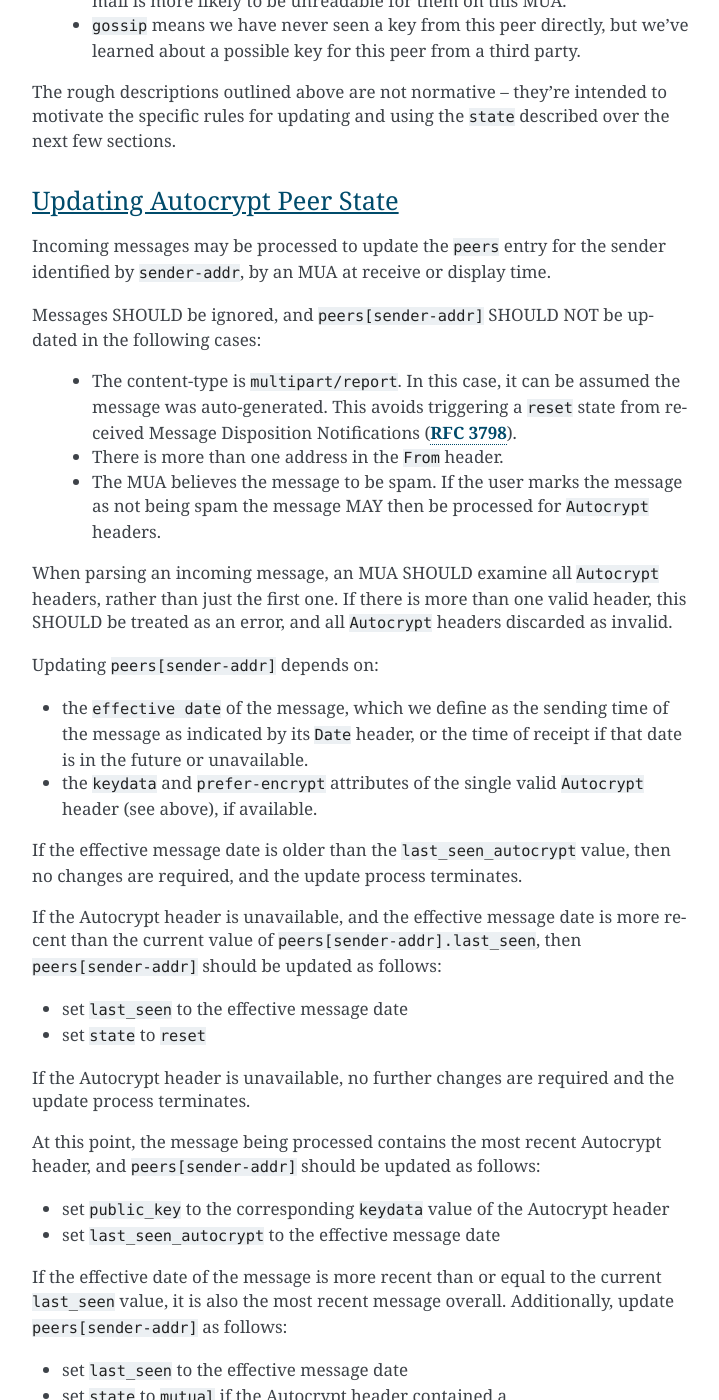
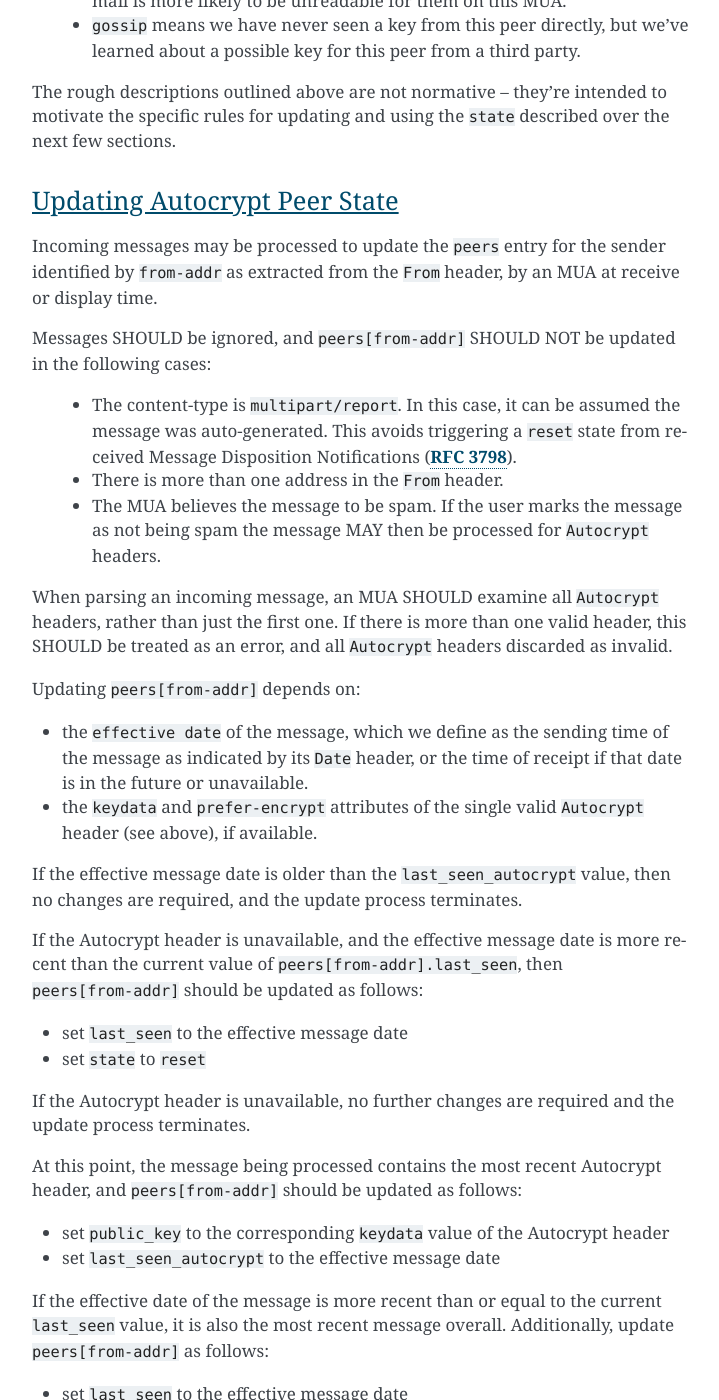
Before and after one commit to autocrypt/autocrypt, a Sphinx documentation site: the page built from doc/level1.rst, in a window 1280 px wide and 1400 px high, scrolled down 7278 px. Shown: the whole window, without its empty margins (388-1107 px from the left). Built offline with Sphinx 7.4.7, drawn with Linux system fonts in a browser that asks for light colours.

Commit message:
Don't use sender-addr but from-addr.

```diff
--- a/doc/level1.rst
+++ b/doc/level1.rst
@@ -327,10 +327,10 @@ Updating Autocrypt Peer State
 +++++++++++++++++++++++++++++
 
 Incoming messages may be processed to update the ``peers`` entry for
-the sender identified by ``sender-addr``, by an MUA at receive or
-display time.
+the sender identified by ``from-addr`` as extracted from the ``From``
+header, by an MUA at receive or display time.
 
-Messages SHOULD be ignored, and ``peers[sender-addr]`` SHOULD NOT be
+Messages SHOULD be ignored, and ``peers[from-addr]`` SHOULD NOT be
 updated in the following cases:
 
   - The content-type is ``multipart/report``. In this case, it can be assumed
@@ -348,7 +348,7 @@ headers, rather than just the first one. If there is more than one
 valid header, this SHOULD be treated as an error, and all ``Autocrypt``
 headers discarded as invalid.
 
-Updating ``peers[sender-addr]`` depends on:
+Updating ``peers[from-addr]`` depends on:
 
 .. _effective_date:
 
@@ -364,7 +364,7 @@ value, then no changes are required, and the update process terminates.
 
 If the Autocrypt header is unavailable, and the effective message date
 is more recent than the current value of
-``peers[sender-addr].last_seen``, then ``peers[sender-addr]`` should
+``peers[from-addr].last_seen``, then ``peers[from-addr]`` should
 be updated as follows:
 
 - set ``last_seen`` to the effective message date
@@ -374,7 +374,7 @@ If the Autocrypt header is unavailable, no further changes
 are required and the update process terminates.
 
 At this point, the message being processed contains the most recent
-Autocrypt header, and ``peers[sender-addr]`` should be updated as
+Autocrypt header, and ``peers[from-addr]`` should be updated as
 follows:
 
 - set ``public_key`` to the corresponding ``keydata`` value of the Autocrypt header
@@ -382,7 +382,7 @@ follows:
 
 If the effective date of the message is more recent than or equal to
 the current ``last_seen`` value, it is also the most recent message
-overall. Additionally, update ``peers[sender-addr]`` as follows:
+overall. Additionally, update ``peers[from-addr]`` as follows:
 
 - set ``last_seen`` to the effective message date
 - set ``state`` to ``mutual`` if the Autocrypt header contained a
```
